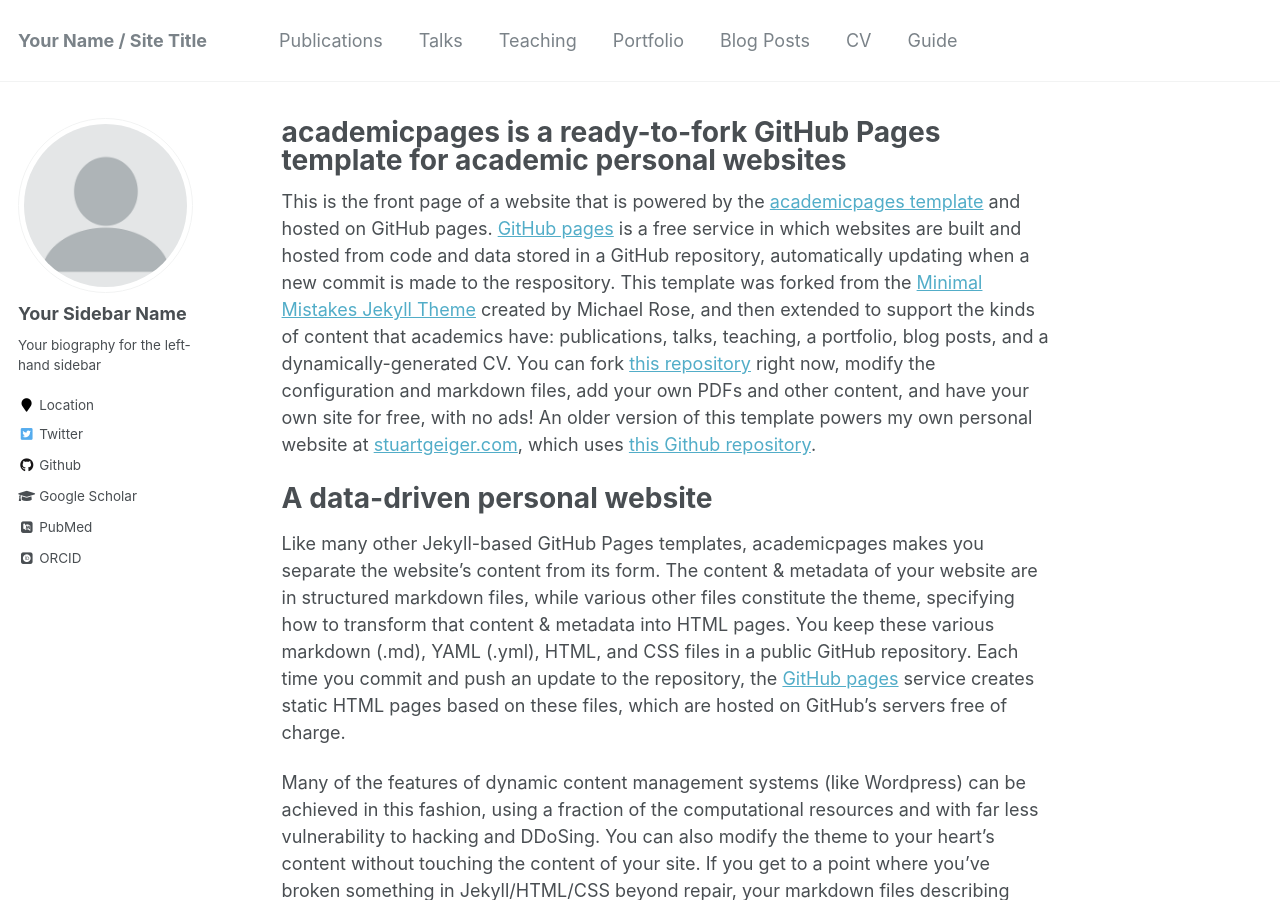
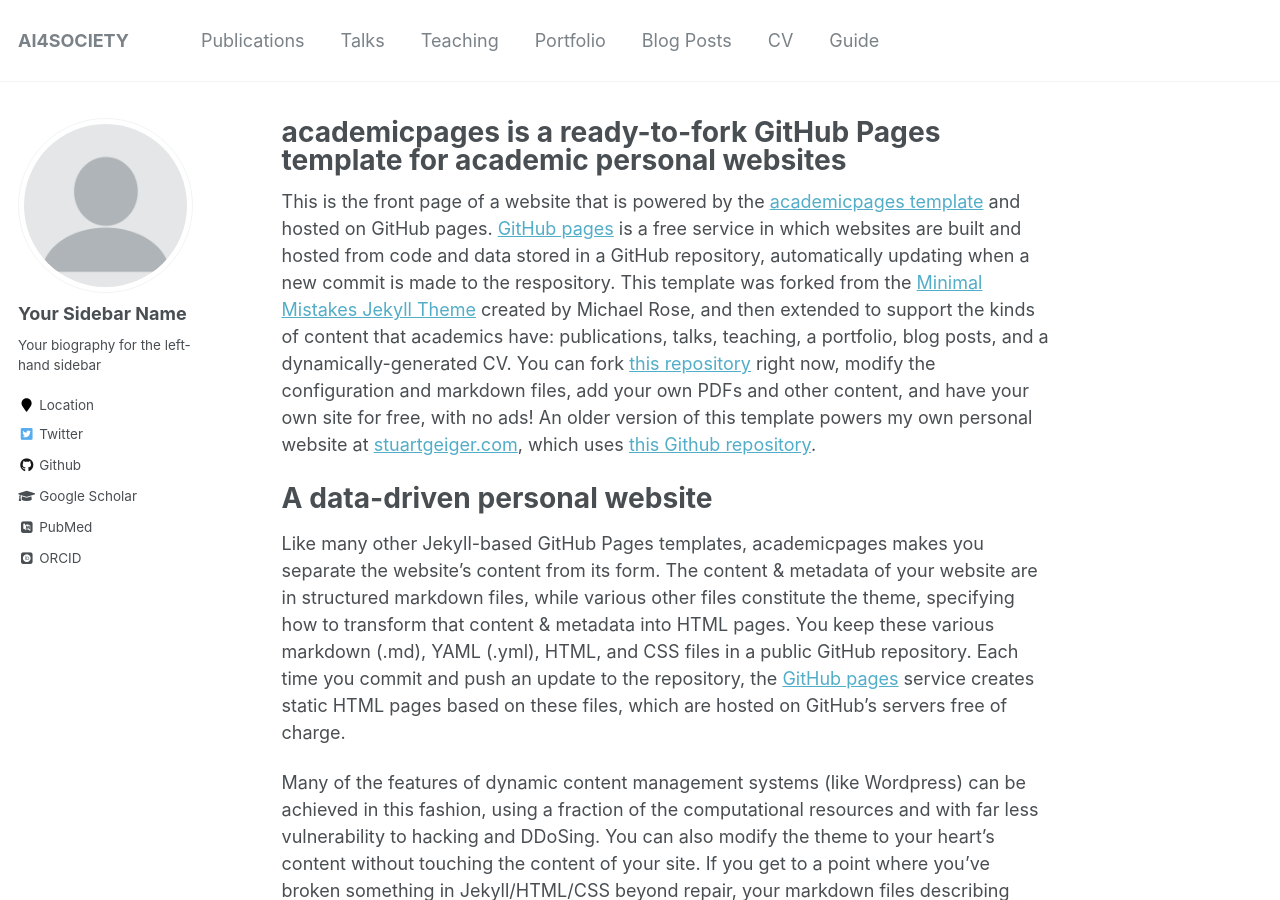
Before and after one commit to likitha-9/ai4society.github.io, a Jekyll site: the page built from _pages/about.md, in a window 1280 px wide and 900 px high. Built offline with Jekyll 4.4.1, drawn with Linux system fonts in a browser that asks for light colours; some web fonts are replaced.

Commit message:
first commit

```diff
--- a/_config.yml
+++ b/_config.yml
@@ -7,7 +7,7 @@
 
 # Site Settings
 locale                   : "en-US"
-title                    : "Your Name / Site Title"
+title                    : "AI4SOCIETY"
 title_separator          : "-"
 name                     : &name "Your Name"
 description              : &description "personal description"
```
